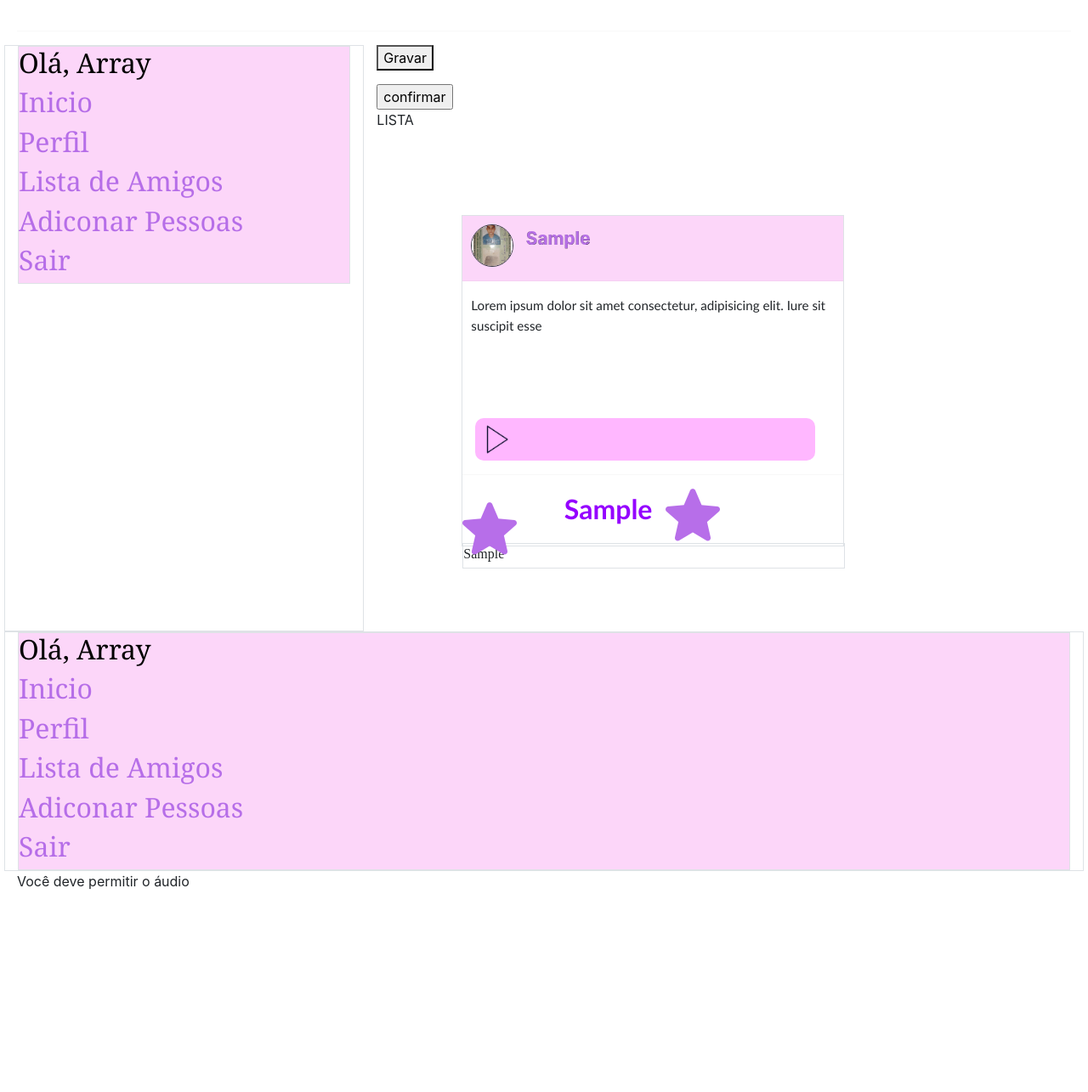
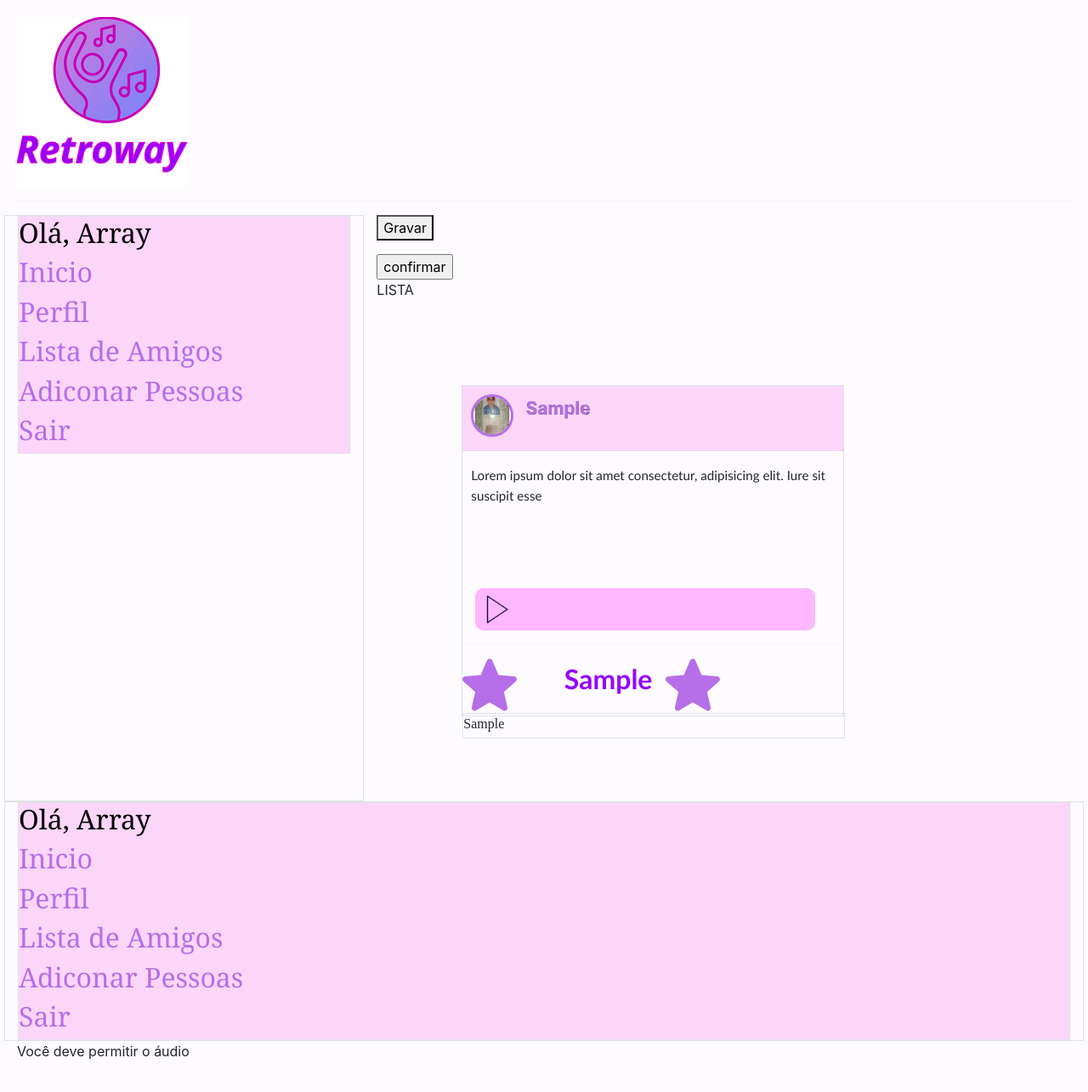
Before and after one commit to LeandroSouza36/Chat-de-Audio, a PHP site: page /painel.php in a window 1280 px wide. Shown: the whole page at 85% size. Before the commit the page ends 1047 px from the top, so only its background shows below. Run offline with PHP 8.4, Linux system fonts and the light colour scheme; the visitor is signed in with stand-in values (Sample User, id 1); tables that the repository leaves empty or names only in its code hold one stand-in row (values such as "Sample post"); some libraries are stand-ins or nearby versions.

Commit message:
08-06-22

```diff
--- a/index.php
+++ b/index.php
@@ -21,7 +21,7 @@ session_start();
         <div class="hero-body">
             <div class="container has-text-centered">
                 <div class="column is-4 is-offset-4">
-                    <h3 class="title has-text-grey">Sistema de Login</h3>
+                    <h3 class="title has-text-grey">Retroway</h3>
                     <h3 class="title has-text-grey"><a href="https://youtube.com/canaltioficial" target="_blank">Canal TI</a></h3>
                     <?php
                       if(isset($_SESSION['nao_autentificado']))
--- a/painel.php
+++ b/painel.php
@@ -16,7 +16,7 @@ include('verifica_login.php');
     <link rel="stylesheet" href="https://stackpath.bootstrapcdn.com/bootstrap/4.1.3/css/bootstrap.min.css" integrity="sha384-MCw98/SFnGE8fJT3GXwEOngsV7Zt27NXFoaoApmYm81iuXoPkFOJwJ8ERdknLPMO" crossorigin="anonymous">
 </head>
 
-<body style="padding: 20px;">
+<body style="padding: 20px; background-color: #fefbff">
 <?php
 
  include("audioConexao.php");
@@ -55,6 +55,7 @@ include('verifica_login.php');
         </div>
     </div>
     -->
+    <div><img src="img/retroway.png"></div>
     <hr/>
     <div class="row">
     <!-- MENU 2 (O DA ESQUERDA ) -->
--- a/partes/botaoEstrela.php
+++ b/partes/botaoEstrela.php
@@ -1,6 +1,4 @@
-<!-- IMAGEM BOTÃO ESTRELA -->
-<img onclick="Clicou<?php echo $dado['id'] ?>();" id="imgEstrela<?php echo $dado['id'] ?>" onmouseover="Estrela<?php echo $dado['id'] ?>()" src="img/star.png">
-<!-- FIM IMAGEM BOTÃO ESTRELA -->
+
 
 <!-- BOTÃO ESTRELA -->
 <input id="inputEstrela<?php echo $dado['id'] ?>"  type="submit" value="estrela" style="display: none"/>
--- a/partes/painelAudio.php
+++ b/partes/painelAudio.php
@@ -2,7 +2,7 @@
         <!-- BLOCO 1 : IMAGEM E NOME -->
         <div id="bloco1PainelAudio">
 
-        <img id="imagemPainelAudio" class="border rounded-circle border-dark" src="img/usuario/402b016c739fe59f63fbfbe77cd4f449.jpg" style="width:600px; height: 120px; object-fit: cover; object-position: center;">
+        <img id="imagemPainelAudio" class="rounded-circle" src="img/usuario/402b016c739fe59f63fbfbe77cd4f449.jpg" style="width:600px; height: 120px; object-fit: cover; object-position: center;">
 
         <span id="nomePainelAudio"><?php echo $dado["usuario"] ?></span>
         <hr>
@@ -19,10 +19,15 @@
         <?php include('partes/postAudio.php'); ?>
         <!-- ######### -->
         <hr/>
+
+
         <div class="row">
             <div  class="col-md-6" style=" width:220px; height:64px;">
                 <div class="row">
                     <div  class="col-md-6">
+                        <!-- IMAGEM BOTÃO ESTRELA -->
+                        <img onclick="Clicou<?php echo $dado['id'] ?>();" id="imgEstrela<?php echo $dado['id'] ?>" onmouseover="Estrela<?php echo $dado['id'] ?>()" src="img/star.png">
+                        <!-- FIM IMAGEM BOTÃO ESTRELA -->
                         <!-- FORMULARIO BOTÃO ESTRELA -->
                         <form name="formEstrela" method="POST" action="estrelaEnvio.php">
                             <input name="estrela" type="text" id="estrela<?php echo $dado["id"] ?>" style="display: none"></p>
--- a/style.css
+++ b/style.css
@@ -94,6 +94,9 @@ cores{
     margin-left:10px;
     margin-top:10px;
     margin-right:10px;
+    border-color: #b66ee8;
+    border-width: 3px;
+    border-style: solid;
 }
 
 
```
Also changed, not shown: mapadevisualização.txt (+6 -5 lines), img/retroway.png (added).
